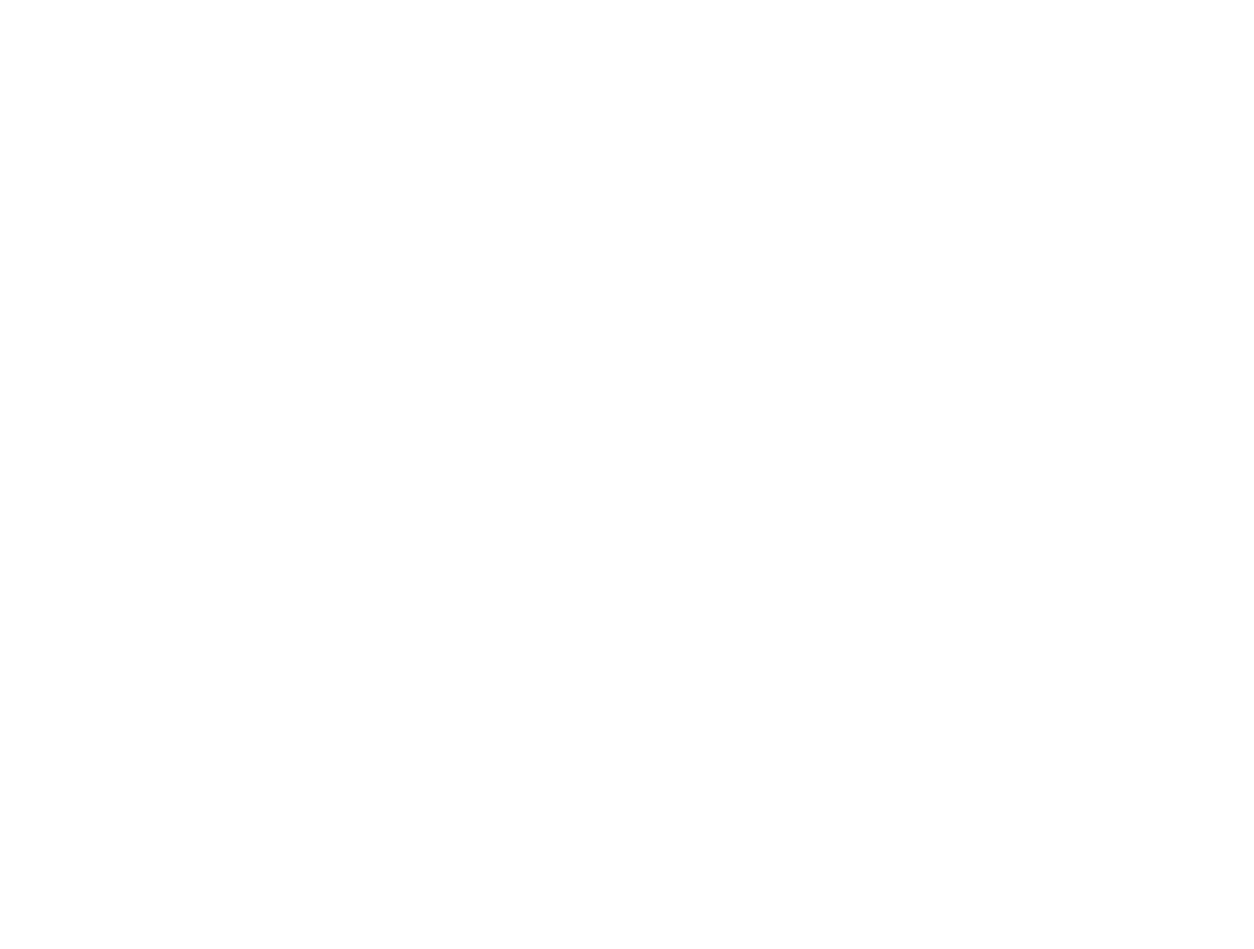
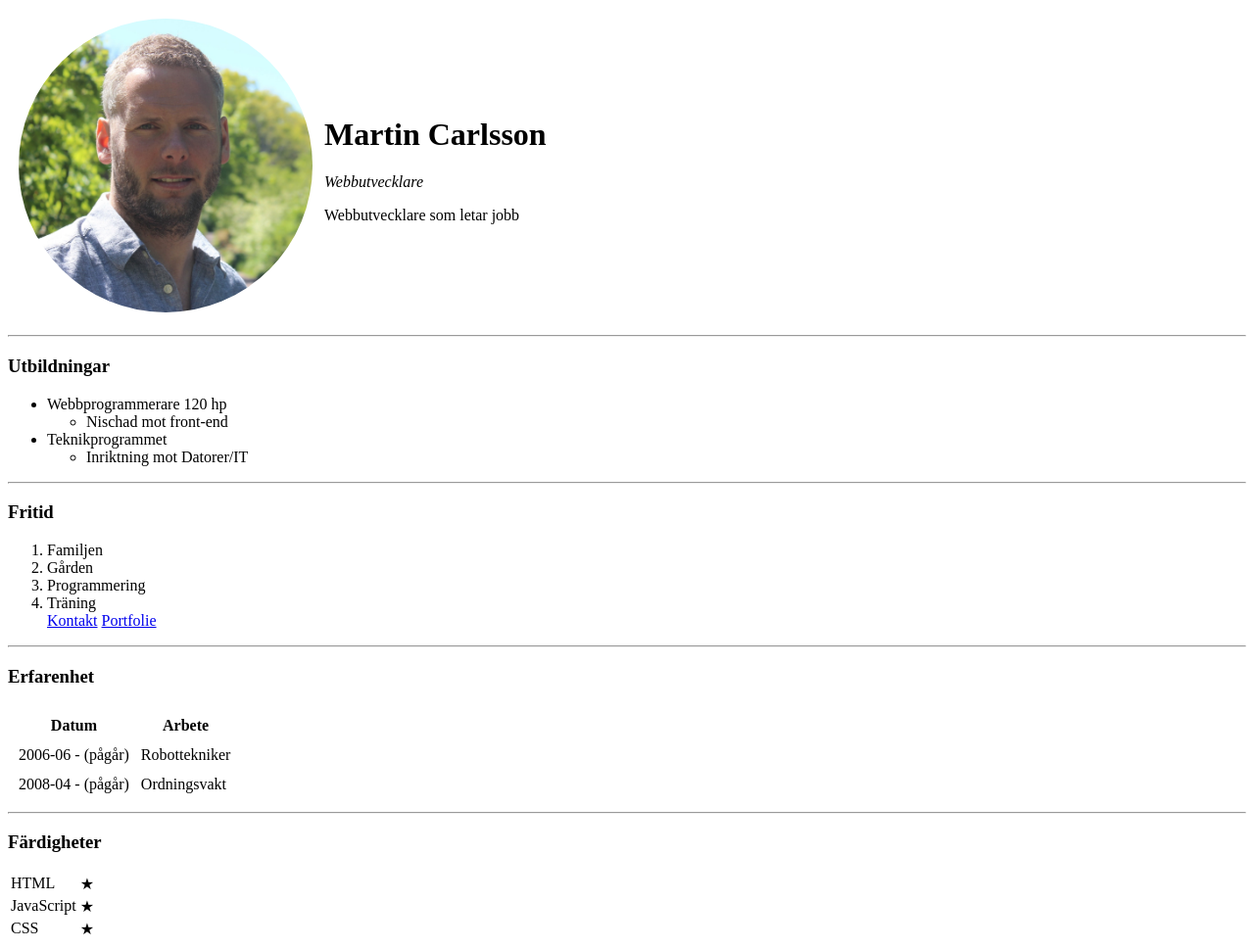
Before and after one commit to Martin-Carlsson85/Personal-site, a plain HTML site: page index.html in a window 1280 px wide. Shown: the whole page at 98% size. Before the commit the page ends 800 px from the top, so only its background shows below. Drawn offline with Linux system fonts and the light colour scheme.

Commit message:
Add more html and picture

```diff
--- a/index.html
+++ b/index.html
@@ -4,9 +4,80 @@
     <meta charset="UTF-8">
     <meta name="viewport" content="width=device-width, initial-scale=1.0">
     <meta http-equiv="X-UA-Compatible" content="ie=edge">
-    <title>Document</title>
+    <title>Martins portfolie</title>
+    <link rel="stylesheet" href="style.css">
 </head>
 <body>
+    <table cellspacing="10">
+        <tr>
+            <td><img src="martin.jpg" alt="Profilbild på Martin"></td>
+            <td><h1>Martin Carlsson</h1>
+            <p><em>Webbutvecklare</em></p>
+            <p>Webbutvecklare som letar jobb</p></td>
+        </tr>
+    </table>
+    <hr>
+    <h3>Utbildningar</h3>
+    <ul>
+        <li>Webbprogrammerare 120 hp</li>
+            <ul>
+                <li>Nischad mot front-end</li>
+            </ul>
+        <li>Teknikprogrammet</li>
+        <ul>
+                <li>Inriktning mot Datorer/IT</li>
+            </ul>
+    </ul>
+    <hr>
+    <h3>Fritid</h3>
+    <ol>
+        <li>Familjen</li>
+        <li>Gården</li>
+        <li>Programmering</li>
+        <li>Träning</li>
 
+
+        <a href="contact.html">Kontakt</a>
+        <a href="portfolie.html">Portfolie</a>
+
+    </ol>
+    <hr>
+    <h3>Erfarenhet</h3>
+    <table cellspacing="10">
+        <thead>
+            <tr>
+                <th>Datum</th>
+                <th>Arbete</th>
+            </tr>
+        </thead>
+        <tbody>
+            <tr>
+              <td>2006-06 - (pågår)</td>
+              <td>Robottekniker</td>
+            </tr>
+
+        <tr>
+            <td>2008-04 - (pågår)</td>
+            <td>Ordningsvakt</td>
+        </tr>
+        </tbody>
+    </table cellspacing="10">
+    <hr>
+    <h3>Färdigheter</h3>
+    <table>
+        <tr>
+            <td>HTML</td>
+            <td>&#9733</td>
+        </tr>
+        <tr>
+            <td>JavaScript</td>
+            <td>&#9733</td>
+        </tr>
+        <tr>
+            <td>CSS</td>
+            <td>&#9733</td>
+        </tr>
+        </tr>
+    </table>
 </body>
 </html>
--- a/style.css
+++ b/style.css
@@ -0,0 +1,5 @@
+img{
+    width: 300px;
+    high: 300px;
+    border-radius: 100%;
+}
```
Also changed, not shown: contact.html (added, +22 -0 lines), martin.jpg (added).
